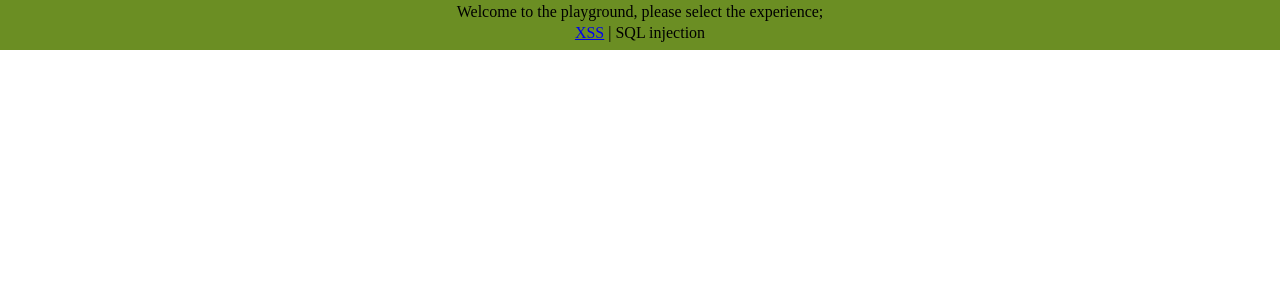
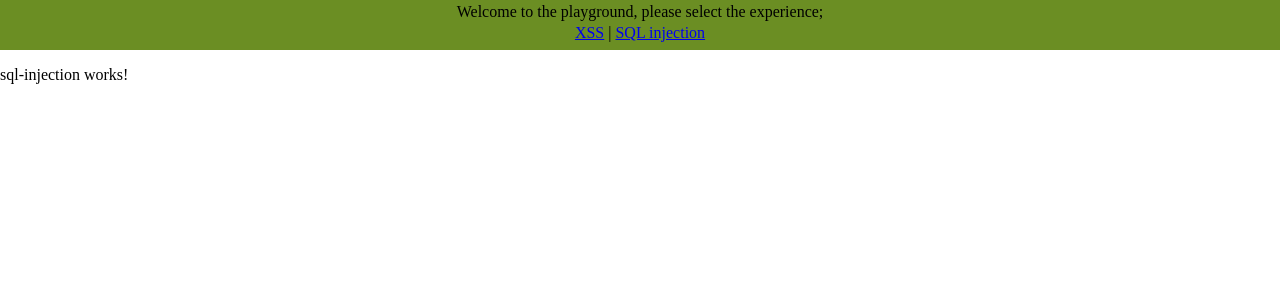
Before and after one commit to raffcorreia/springplay, an Angular app in the folder frontend/: page /sql-injection in a window 1280 px wide. Before the commit this address led to /. Shown: the top 300 px of the page. Built offline with nearby package versions, Linux system fonts and the light colour scheme.

Commit message:
add SQL injection test page

```diff
--- a/frontend/src/app/app-routing.module.ts
+++ b/frontend/src/app/app-routing.module.ts
@@ -1,6 +1,7 @@
 import { NgModule } from '@angular/core';
 import { Routes, RouterModule } from '@angular/router';
 import {XssExperienceComponent} from './xss-experience/xss-experience.component';
+import {SqlInjectionComponent} from './sql-injection/sql-injection.component';
 
 const routes: Routes = [
   {
@@ -11,6 +12,10 @@ const routes: Routes = [
   {
     path: 'xss-experience',
     component: XssExperienceComponent
+  },
+  {
+    path: 'sql-injection',
+    component: SqlInjectionComponent
   }
 ];
 
--- a/frontend/src/app/app.module.ts
+++ b/frontend/src/app/app.module.ts
@@ -7,12 +7,14 @@ import { XssExperienceComponent } from './xss-experience/xss-experience.componen
 import { HttpClientModule } from '@angular/common/http';
 import {FormsModule} from '@angular/forms';
 import { HeaderComponent } from './header/header.component';
+import { SqlInjectionComponent } from './sql-injection/sql-injection.component';
 
 @NgModule({
   declarations: [
     AppComponent,
     XssExperienceComponent,
-    HeaderComponent
+    HeaderComponent,
+    SqlInjectionComponent
   ],
   imports: [
     BrowserModule,
--- a/frontend/src/app/header/header.component.html
+++ b/frontend/src/app/header/header.component.html
@@ -3,6 +3,6 @@
     Welcome to the playground, please select the experience;
   </p>
   <p>
-    <a routerLink="/xss-experience">XSS</a> | SQL injection
+    <a routerLink="/xss-experience">XSS</a> | <a routerLink="/sql-injection">SQL injection</a>
   </p>
 </div>
--- /dev/null
+++ b/frontend/src/app/sql-injection/sql-injection.component.html
@@ -0,0 +1,3 @@
+<p>
+  sql-injection works!
+</p>
--- /dev/null
+++ b/frontend/src/app/sql-injection/sql-injection.component.ts
@@ -0,0 +1,15 @@
+import { Component, OnInit } from '@angular/core';
+
+@Component({
+  selector: 'app-sql-injection',
+  templateUrl: './sql-injection.component.html',
+  styleUrls: ['./sql-injection.component.sass']
+})
+export class SqlInjectionComponent implements OnInit {
+
+  constructor() { }
+
+  ngOnInit() {
+  }
+
+}
```
Also changed, not shown: frontend/src/app/sql-injection/sql-injection.component.sass (added), 1 other file (tests, documents, lock files or other folders).
